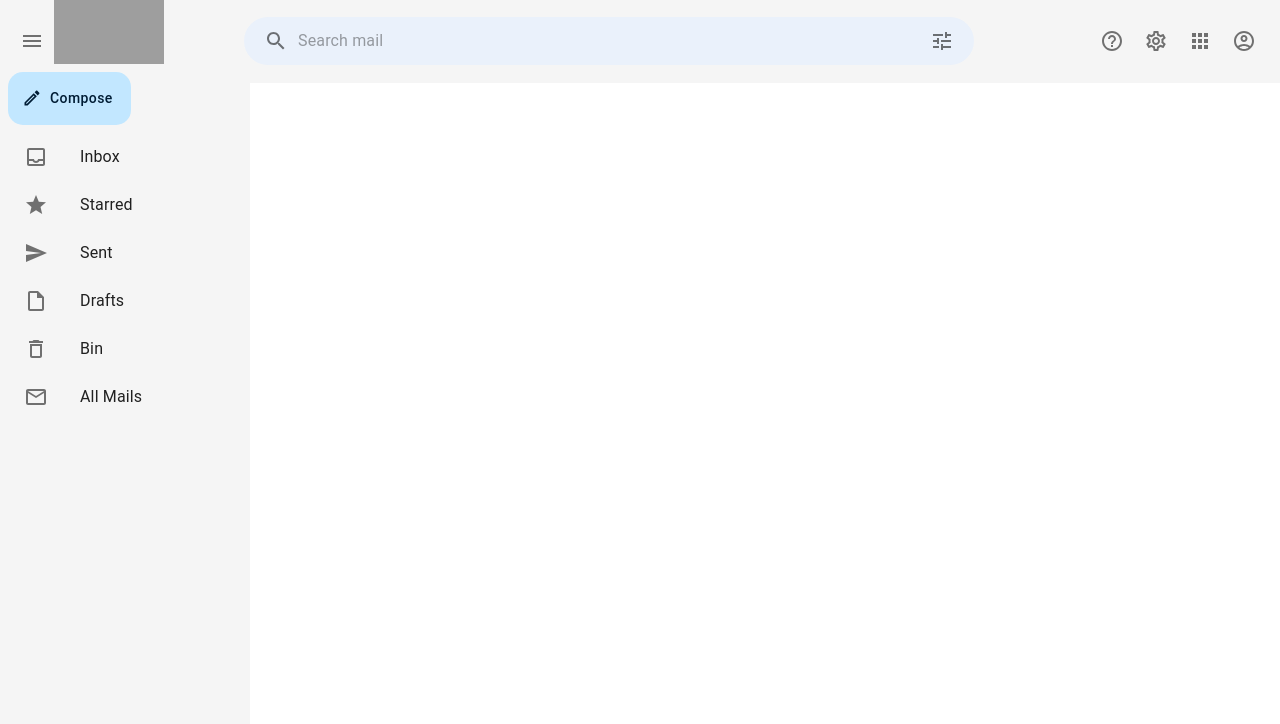
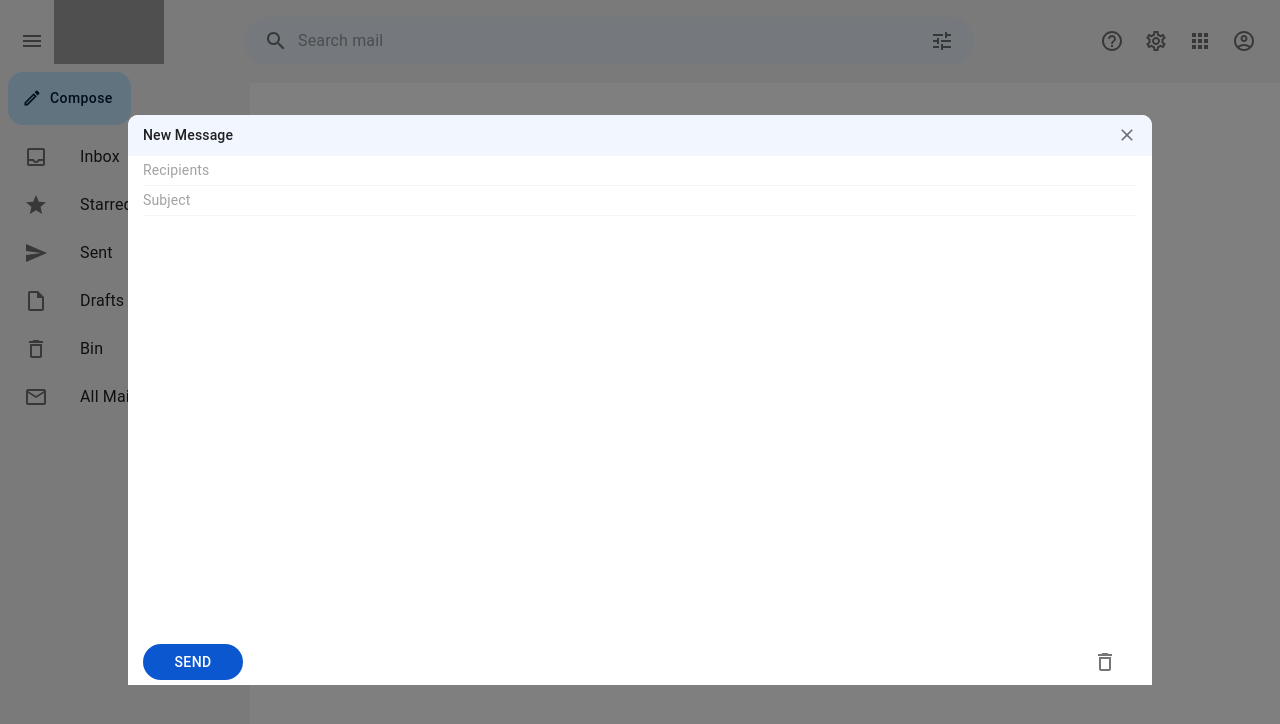
Before and after one commit to GeetanshuGarg39/gmail-clone, a React (Create React App) app in the folder client/: page / in a window 1280 px wide. Both pictures are taken after a click on the button "Compose". Shown: the top 724 px of the page. Built offline with nearby package versions, Linux system fonts and the light colour scheme; grey boxes are pictures that could not be loaded.

Commit message:
Designed compose email dialog

```diff
--- /dev/null
+++ b/client/src/components/ComposeMail.js
@@ -0,0 +1,109 @@
+import React, { useState } from "react";
+import {Dialog,Box,Typography,styled,InputBase,TextField,Button} from "@mui/material";
+import { Close, DeleteOutline } from "@mui/icons-material";
+
+const dialogStyle = {
+  width: "80%",
+  maxWidth: "100%",
+  maxHeight: "100%",
+  boxShadow: "none",
+  borderRadius: "10px 10px 0 0",
+  margin: 0,
+};
+
+const Header = styled(Box)({
+  display: "flex",
+  justifyContent: "space-between",
+  padding: "10px 15px",
+  background: "#f2f6fe",
+  "& > p": {
+    fontSize: 14,
+    fontWeight: 500,
+  },
+});
+
+const InputWrapper = styled(Box)({
+  display: "flex",
+  flexDirection: "column",
+  padding: "0 15px",
+  "& > div": {
+    fontSize: 14,
+    borderBottom: "1px solid #f5f5f5",
+  },
+});
+
+const Footer = styled(Box)({
+  display: "flex",
+  justifyContent: "space-between",
+  padding: "5px 15px",
+  alignItems: "center",
+});
+
+const SendButton = styled(Button)({
+  background: "#0B57D0",
+  color: "#fff",
+  fontWeight: 500,
+  testTransform: "none",
+  borderRadius: "18px",
+  width: 100,
+  ":hover" :{
+    background:'#051094'
+  }
+});
+
+const ComposeMail = ({ openDialog, setOpenDialog }) => {
+
+  const [data,setData] = useState({});
+
+  const closeComposeMail = (e) => {
+    e.preventDefault();
+    setOpenDialog(false);
+  };
+
+  const sendMail = (e) => {
+    setOpenDialog(false);
+  };
+
+  const onValueChange = (e) => {
+    setData({...data,[e.target.name]:e.target.value});
+  }
+
+  return (
+    <Dialog open={openDialog} PaperProps={{ sx: dialogStyle }}>
+      <Header>
+        <Typography>New Message</Typography>
+        <Button sx={{ padding: 0, width: "auto", minWidth: 0 }}>
+          <Close
+            color="action"
+            fontSize="small"
+            onClick={(e) => closeComposeMail(e)}
+          />
+        </Button>
+      </Header>
+      <InputWrapper>
+        <InputBase name = "recipients" placeholder="Recipients" onChange={(e) => onValueChange(e)} />
+        <InputBase name = 'subject' placeholder="Subject" onChange={(e) => onValueChange(e)} />
+      </InputWrapper>
+
+      <TextField
+      name="body"
+        multiline
+        rows={18}
+        variant="standard"
+        InputProps={{
+          disableUnderline: true,
+        }}
+        sx={{padding:'0 16px'}}
+        onChange={(e) => onValueChange(e)}
+      />
+      <Footer>
+        <SendButton onClick={(e) => sendMail(e)}>Send</SendButton>
+        <Button>
+          <DeleteOutline color="action" onClick={() => setOpenDialog(false)} />
+        </Button>
+      </Footer>
+    </Dialog>
+  );
+};
+
+export default ComposeMail;
--- a/client/src/components/SideBarContent.js
+++ b/client/src/components/SideBarContent.js
@@ -4,6 +4,8 @@ import {Box,Button,styled,List,ListItemButton,ListItemIcon,ListItemText} from "@
 import { CreateOutlined } from "@mui/icons-material";
 
 import { SIDEBAR_DATA } from "../config/sidebar.config";
+
+import ComposeMail from "./ComposeMail";
 
 const ComposeButton = styled(Button)({
   background: "#c2e7ff",
@@ -21,20 +23,22 @@ const ComposeButton = styled(Button)({
 
 const Container = styled(Box)({
   padding: 8,
-  fontWeight: 500,
+  fontWeight: 500
 });
 
 const SideBarContent = () => {
 
+  const [openDialog,setOpenDialog] = useState(false);
+
   return (
     <Container>
-      <ComposeButton variant="contained" startIcon={<CreateOutlined />}>
+      <ComposeButton variant="contained" startIcon={<CreateOutlined />} onClick={() => setOpenDialog(true)}>
         Compose
       </ComposeButton>
 
       <List>
         {SIDEBAR_DATA.map((data) => (
-          <ListItemButton key={data.name} sx={{borderRadius:'2rem'}}>
+          <ListItemButton key = {data.name} sx={{borderRadius:'2rem'}}>
             <ListItemIcon>
               <data.icon color="action" />
             </ListItemIcon>
@@ -42,6 +46,7 @@ const SideBarContent = () => {
           </ListItemButton>
         ))}
       </List>
+      <ComposeMail openDialog={openDialog} setOpenDialog={setOpenDialog} />
     </Container>
   );
 };
```
